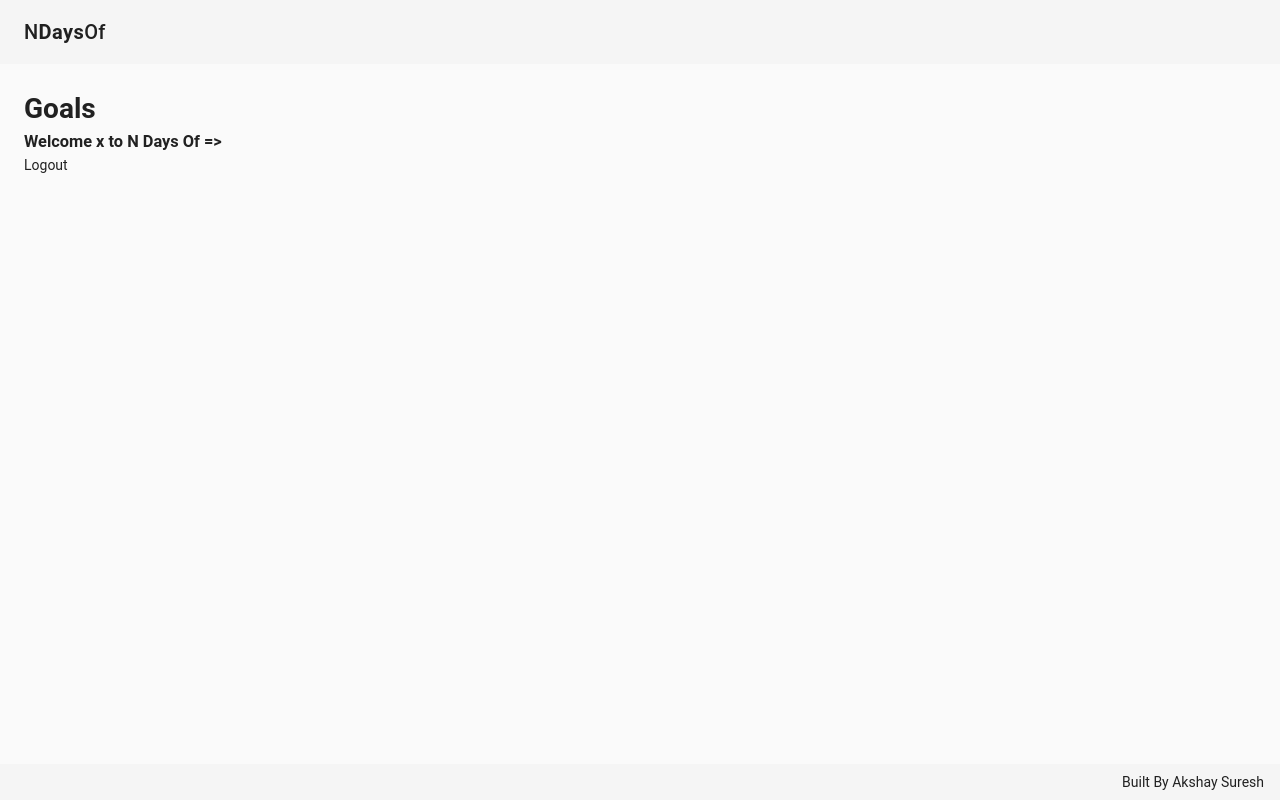
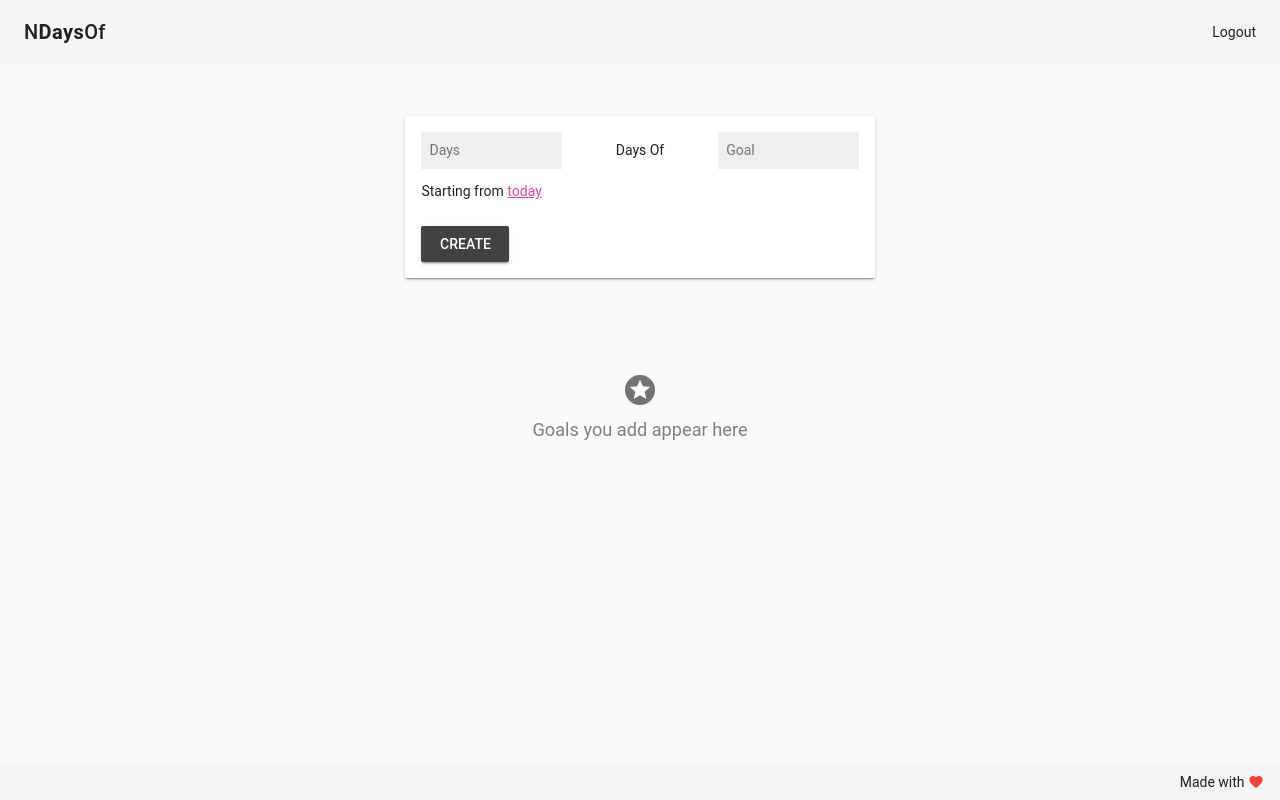
Before and after one commit to akshays94/ndaysof, a Vue app: page / in a window 1280 px wide. Built offline with nearby package versions, Linux system fonts and the light colour scheme.

Commit message:
ADDED: goal cards, add goal, add goal api implemented WIP

```diff
--- a/package.json
+++ b/package.json
@@ -12,7 +12,7 @@
   "dependencies": {
     "axios": "^0.19.0",
     "core-js": "^2.6.5",
-    "material-design-icons-iconfont": "^3.0.3",
+    "material-design-icons-iconfont": "^5.0.1",
     "roboto-fontface": "*",
     "typewriter-effect": "^2.6.0",
     "vue": "^2.6.10",
--- a/src/api-endpoints.js
+++ b/src/api-endpoints.js
@@ -1,4 +1,5 @@
 module.exports = {
   register: '/auth/register',
   login: '/auth/login',
+  addGoal: '/goals',
 };
--- a/src/main.js
+++ b/src/main.js
@@ -1,10 +1,14 @@
+import 'material-design-icons-iconfont/dist/material-design-icons.css';
 import Vue from 'vue';
 import './plugins/vuetify';
+import Vuetify from 'vuetify';
 import App from './App.vue';
 import router from './router';
 import store from './store';
-// import 'roboto-fontface/css/roboto/roboto-fontface.css'
-// import 'material-design-icons-iconfont/dist/material-design-icons.css'
+
+Vue.use(Vuetify, {
+  iconfont: 'mdi',
+});
 
 Vue.config.productionTip = false;
 
--- a/src/store.js
+++ b/src/store.js
@@ -13,11 +13,15 @@ export default new Vuex.Store({
     token: null,
     userId: null,
     user: null,
+    goals: [],
   },
+
   getters: {
     user: state => state.user,
     isAuthenticated: state => state.token !== null,
+    goals: state => state.goals,
   },
+
   mutations: {
     authUser: (state, userData) => {
       state.token = userData.token;
@@ -29,7 +33,12 @@ export default new Vuex.Store({
       state.userId = null;
       state.user = null;
     },
+    addGoal: (state, newGoalData) => {
+      // state.goals.$set(0, newGoalData);
+      state.goals.push(newGoalData);
+    },
   },
+
   actions: {
     register: ({ commit }, authData) => {
       axios
@@ -53,7 +62,7 @@ export default new Vuex.Store({
               userId: response.data.user.id,
               user: response.data.user,
             });
-            router.replace({ name: 'home' });
+            router.replace({ name: 'goals' });
           }
         })
         .catch(() => {
@@ -61,9 +70,30 @@ export default new Vuex.Store({
     },
 
     logout: ({ commit }) => {
-      // post to deactivate user login log in db
+      // TODO: post to deactivate user login log in db
       commit('clearAuthData');
       router.replace({ name: 'login' });
     },
+
+    addGoal: ({ commit, state }, newGoalData) => {
+      axios.defaults.headers.common.Authorization = `Bearer ${state.token}`;
+      axios
+        .post(api.addGoal, {
+          title: newGoalData.goalTitle,
+          days: newGoalData.goalDays,
+        })
+        .then((response) => {
+          if (response.status === 201) {
+            commit('addGoal', {
+              days: response.data.goal.days,
+              title: response.data.goal.title,
+              completionPercentage: 0,
+              currentDayNumber: 1,
+              currentDate: new Date(),
+            });
+          }
+        })
+        .catch(() => {});
+    },
   },
 });
--- /dev/null
+++ b/src/views/AddGoal.vue
@@ -0,0 +1,68 @@
+<template>
+  <v-card class="mb-5 pa-3">
+
+    <v-layout justify-center style="">
+
+      <v-flex xs4>
+        <input
+          type="text"
+          placeholder="Days"
+          v-model="goalDays"
+          class="addgoalinput">
+      </v-flex>
+
+      <v-flex align-self-center xs4 md4 class="text-xs-center">
+        <div class="daysof">
+          Days Of
+        </div>
+      </v-flex>
+
+      <v-flex xs4>
+        <input
+          type="text"
+          placeholder="Goal"
+          v-model="goalTitle"
+          class="addgoalinput">
+      </v-flex>
+
+    </v-layout>
+
+    <p class="mt-2">Starting from <a href="">today</a></p>
+
+    <v-btn
+      color="secondary"
+      class="ma-0 mt-2"
+      @click="addGoal()"
+    >Create</v-btn>
+
+  </v-card>
+
+</template>
+
+<script>
+export default {
+  data() {
+    return {
+      goalDays: '',
+      goalTitle: '',
+    };
+  },
+  methods: {
+    addGoal() {
+      this.$store.dispatch('addGoal', {
+        goalDays: parseInt(this.goalDays, 10),
+        goalTitle: this.goalTitle,
+      });
+    },
+  },
+};
+</script>
+
+
+<style scoped>
+.addgoalinput {
+  width: 100%;
+  padding: 8px;
+  background: #efefef;
+}
+</style>
--- /dev/null
+++ b/src/views/GoalCard.vue
@@ -0,0 +1,53 @@
+<template>
+  <v-card class="pa-3">
+    <div class="header">
+      {{ goalTitle }}
+    </div>
+
+    <div class="subheader mt-1">
+      {{ goal.completionPercentage }}% Complete
+    </div>
+
+    <div class="daycontainer pa-3 mt-2">
+      Day {{ goal.currentDayNumber }} -> {{ goal.currentDate }}
+      <br>
+      <v-btn
+        small
+        color="green"
+        class="ma-0 mr-2 mt-2 white--text"
+      >Check</v-btn>
+
+      <v-btn
+        small
+        outline
+        color="red"
+        class="ma-0 mt-2"
+      >Miss</v-btn>
+    </div>
+
+  </v-card>
+</template>
+
+<script>
+export default {
+  props: [
+    'goal',
+  ],
+  data() {
+    return {
+      goalTitle: `#${this.goal.days}DaysOf${this.goal.title}`,
+    };
+  },
+};
+</script>
+
+
+<style scoped>
+.header {
+  font-size: 1.2em;
+}
+
+.daycontainer {
+  background: #efefef;
+}
+</style>
--- a/src/views/Goals.vue
+++ b/src/views/Goals.vue
@@ -1,22 +1,83 @@
 <template>
-  <div>
-    <h1>Goals</h1>
-    <h3>Welcome x to N Days Of => {{ user }}</h3>
-    <input type="button" value="Logout" @click="logout()">
-  </div>
+  <v-container grid-list-md class="">
+
+    <v-layout justify-center>
+      <v-flex xs12 sm8 md5>
+        <AppAddGoal></AppAddGoal>
+      </v-flex>
+    </v-layout>
+
+    <v-layout
+      v-if="goals.length > 0"
+      row
+      wrap
+      justify-center>
+
+        <v-flex
+          v-for="(goal, index) in goals"
+          :key="`${index}`" xs12 sm6 md4 lg4
+          class=" pa-3">
+          <AppGoalCard :goal="goal"></AppGoalCard>
+        </v-flex>
+
+    </v-layout>
+
+    <v-layout
+      v-else
+      row
+      wrap
+      justify-center>
+      <div
+        class="nothing-found">
+        <v-icon
+          large
+          color="lightgray"
+        >stars</v-icon>
+        <div class="nothing-found--title mt-2">
+          Goals you add appear here
+        </div>
+      </div>
+
+    </v-layout>
+
+  </v-container>
 </template>
 
 <script>
+import AppAddGoal from '@/views/AddGoal.vue';
+import AppGoalCard from '@/views/GoalCard.vue';
+
 export default {
+  components: {
+    AppAddGoal,
+    AppGoalCard,
+  },
   computed: {
     user() {
       return this.$store.getters.user;
     },
+    goals() {
+      return this.$store.getters.goals;
+    },
   },
   methods: {
-    logout() {
-      this.$store.dispatch('logout');
-    },
   },
 };
 </script>
+
+<style scoped>
+.daysof {
+  margin-top: 12px;
+  font-size: 1.2em;
+}
+.nothing-found {
+  user-select: none;
+  color: gray;
+  display: flex;
+  flex-direction: column;
+  padding: 42px;
+}
+.nothing-found--title {
+  font-size: 1.3em;
+}
+</style>
--- a/src/views/Home.vue
+++ b/src/views/Home.vue
@@ -3,6 +3,7 @@
     <v-toolbar app flat>
       <v-toolbar-title>N<b>Days</b>Of</v-toolbar-title>
       <v-spacer></v-spacer>
+      <input type="button" value="Logout" @click="logout()">
     </v-toolbar>
     <v-content>
       <v-container fluid>
@@ -11,7 +12,9 @@
     </v-content>
     <v-footer app class="pa-3">
       <v-spacer></v-spacer>
-      <div>Built By Akshay Suresh</div>
+      <div>
+        Made with <v-icon small color="red">favorite</v-icon>
+      </div>
     </v-footer>
   </div>
 </template>
--- a/src/views/Login.vue
+++ b/src/views/Login.vue
@@ -106,16 +106,4 @@ export default {
     box-shadow: 0 5px 7px 0 lightgray;
     padding: 32px 48px;
   }
-
-  .vcontainer {
-    /*border: 1px solid blue;*/
-  }
-
-  .vlayout {
-    /*border: 1px solid green;*/
-  }
-
-  .vflex {
-    /*border: 1px dotted black;*/
-  }
 </style>
```
Also changed, not shown: 1 other file (tests, documents, lock files or other folders).
